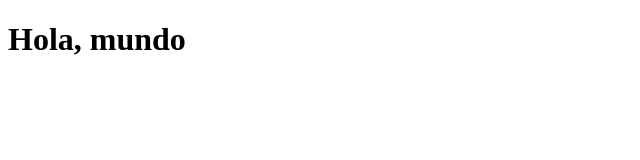
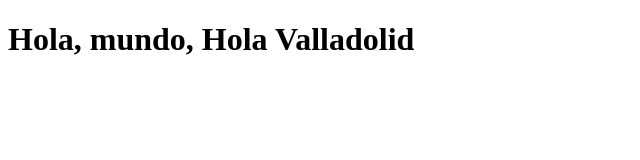
Before and after one commit to javierpolAI/AI_Maker_Proy1_LANDING, a plain HTML site: page index.html in a window 1280 px wide. Shown: the whole page, without its empty margins (0-640 px from the left). Drawn offline with Linux system fonts and the light colour scheme.

Commit message:
Update index.html

```diff
--- a/index.html
+++ b/index.html
@@ -4,6 +4,6 @@
     <title>Mi primera página de Javier</title>
   </head>
   <body>
-    <h1>Hola, mundo</h1>
+    <h1>Hola, mundo, Hola Valladolid</h1>
   </body>
 </html>
```
